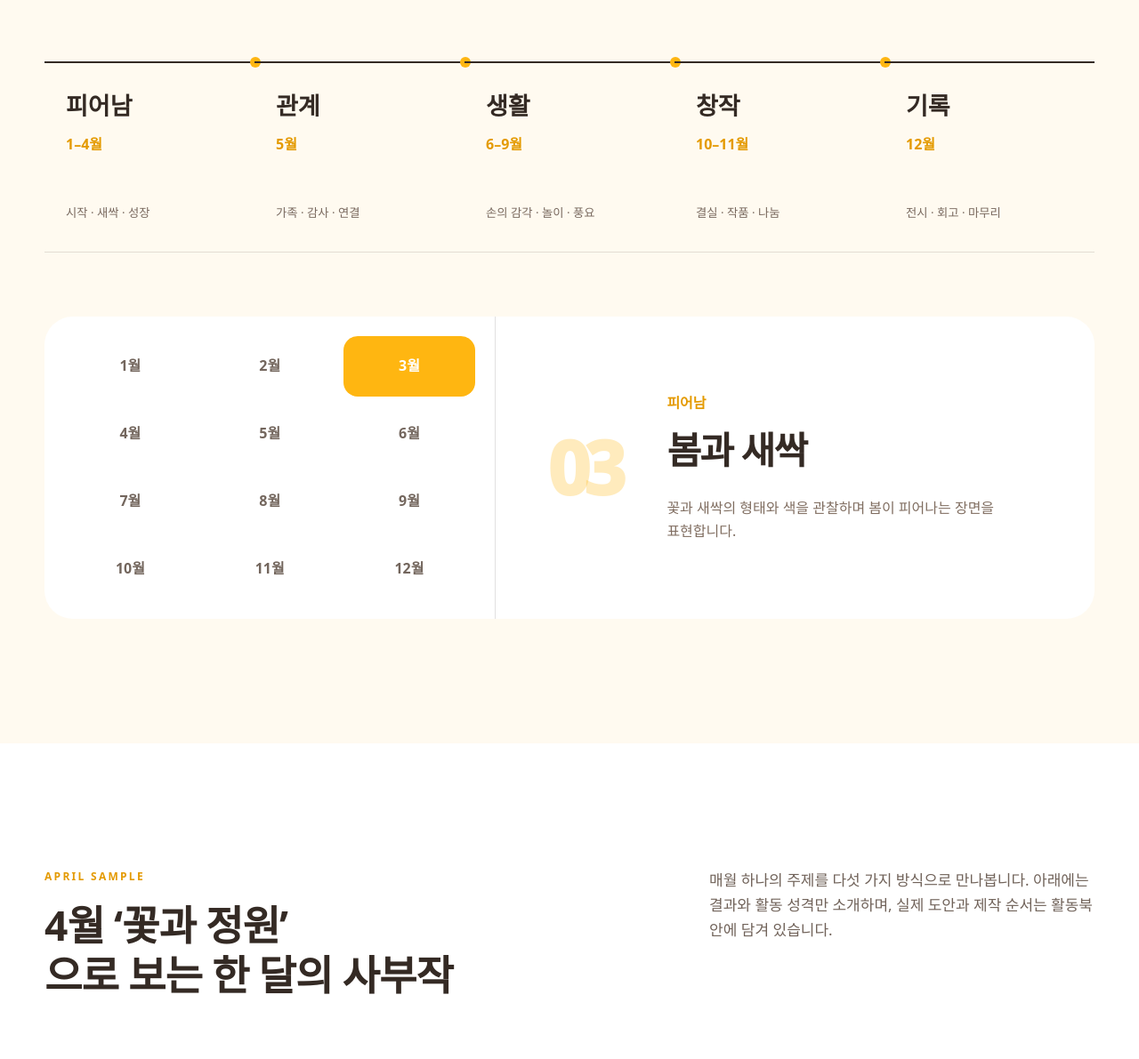
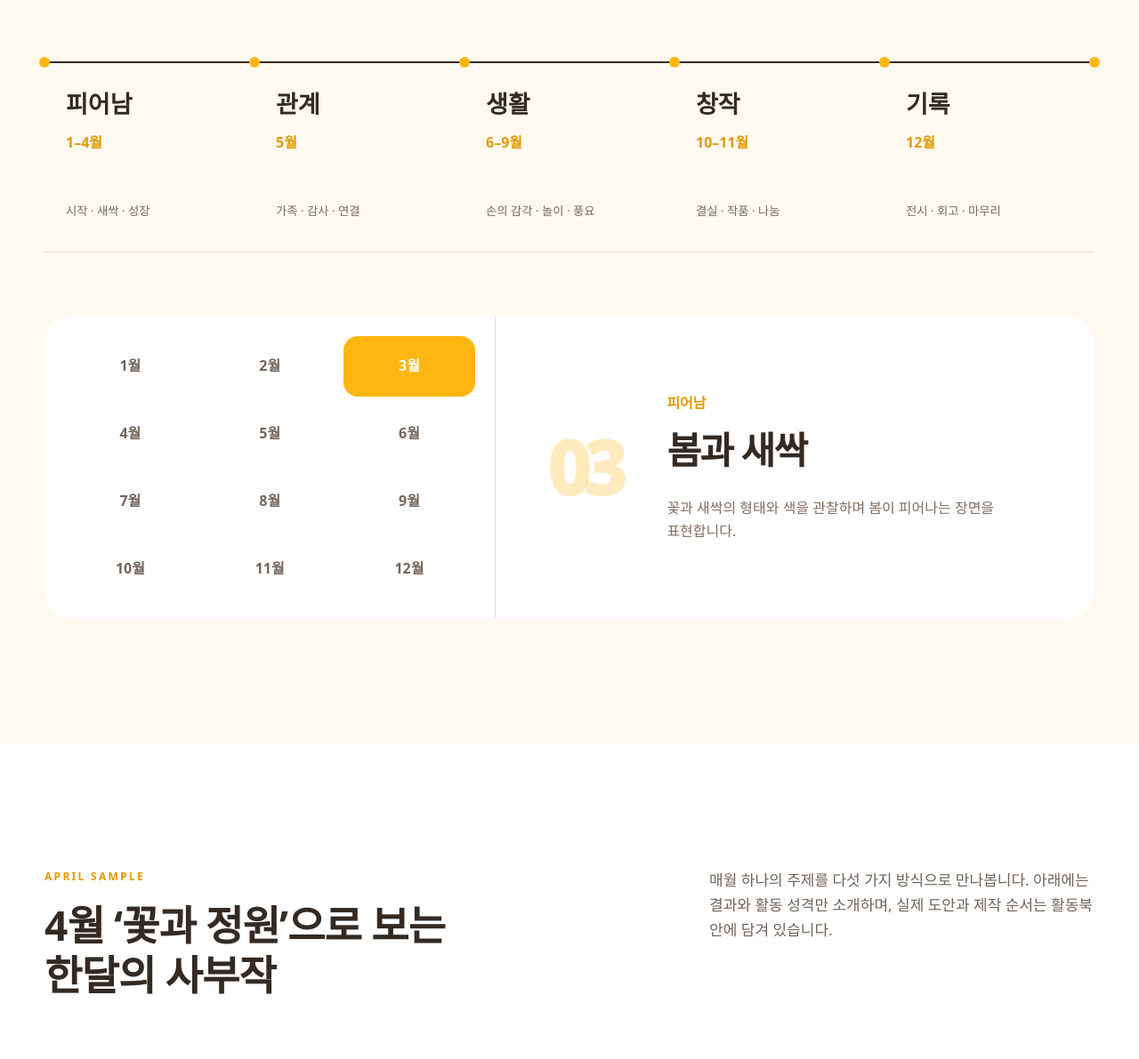
Before and after one commit to Studiokkari/sabujak, a plain HTML site: page index.html in a window 1280 px wide. Shown: the part 3634-4825 px from the top of the page at 89% size. Drawn offline with Linux system fonts and the light colour scheme.

Commit message:
Refine curriculum timeline and activity heading

```diff
--- a/index.html
+++ b/index.html
@@ -208,7 +208,7 @@
         <div class="section-shell section-heading reveal">
           <div>
             <p class="eyebrow">APRIL SAMPLE</p>
-            <h2 id="activities-title">4월 ‘꽃과 정원’<br />으로 보는 한 달의 사부작</h2>
+            <h2 id="activities-title">4월 ‘꽃과 정원’으로 보는<br />한달의 사부작</h2>
           </div>
           <p>
             매월 하나의 주제를 다섯 가지 방식으로 만나봅니다. 아래에는 결과와 활동 성격만 소개하며,
--- a/styles.css
+++ b/styles.css
@@ -254,10 +254,13 @@ button { font: inherit; }
 .curriculum { background: var(--cream); }
 .section-heading { display: grid; grid-template-columns: 1.05fr .95fr; align-items: end; gap: 70px; }
 .section-heading > p { max-width: 540px; margin: 0 0 6px; color: #71635a; font-size: 17px; }
-.journey { display: grid; grid-template-columns: repeat(5, 1fr); gap: 0; margin-top: 72px; padding: 0; list-style: none; }
-.journey-step { position: relative; min-height: 215px; padding: 26px 24px; border-top: 2px solid var(--ink); border-bottom: 1px solid var(--line); }
-.journey-step::after { content: ""; position: absolute; z-index: 3; top: -7px; right: -7px; width: 12px; height: 12px; border: 0; border-radius: 50%; background: var(--yellow); }
-.journey-step:last-child::after { display: none; }
+.journey { position: relative; display: grid; grid-template-columns: repeat(5, 1fr); gap: 0; margin-top: 72px; padding: 0; list-style: none; }
+.journey::before { content: ""; position: absolute; z-index: 0; top: 0; right: 0; left: 0; height: 2px; background: var(--ink); }
+.journey-step { position: relative; z-index: 1; min-height: 215px; padding: 26px 24px; border-bottom: 1px solid var(--line); }
+.journey-step::before,
+.journey-step:last-child::after { content: ""; position: absolute; z-index: 3; top: -5px; width: 12px; height: 12px; border: 0; border-radius: 50%; background: var(--yellow); }
+.journey-step::before { left: -6px; }
+.journey-step:last-child::after { right: -6px; }
 .journey-step b { display: block; font-size: 27px; }
 .journey-step span { display: block; margin: 8px 0 50px; color: var(--yellow-deep); font-weight: 800; }
 .journey-step small { color: #79695f; }
@@ -395,7 +398,10 @@ button { font: inherit; }
   .activities .section-heading { grid-template-columns: 1fr; }
   .value-cards { grid-template-columns: 1fr; }
   .journey { grid-template-columns: 1fr 1fr; }
-  .journey-step::after { display: none; }
+  .journey::before { display: none; }
+  .journey-step { border-top: 2px solid var(--ink); }
+  .journey-step::before,
+  .journey-step:last-child::after { display: none; }
   .month-explorer { grid-template-columns: 1fr; }
   .month-tabs { border-right: 0; border-bottom: 1px solid var(--line); }
   .activity-rail { grid-template-columns: 1fr; }
```
